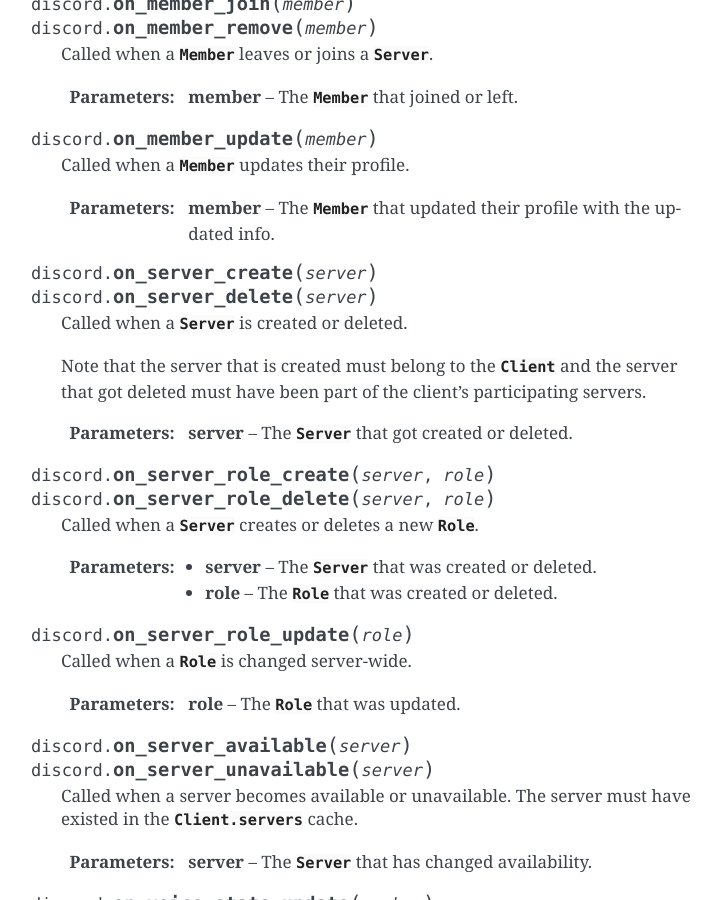
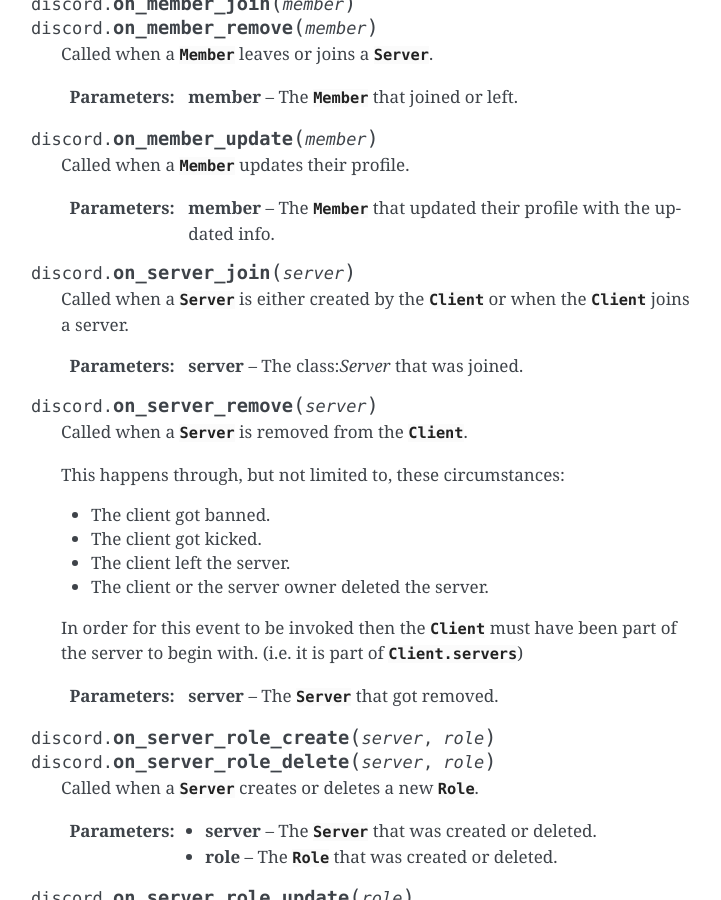
Before and after one commit to Rapptz/discord.py, a Sphinx documentation site: the page built from docs/api.rst, in a window 1280 px wide and 900 px high, scrolled down 3631 px. Shown: the whole window, without its empty margins (389-1110 px from the left). Built offline with Sphinx 7.4.7, drawn with Linux system fonts in a browser that asks for light colours; some of the changed text lies outside the part shown.

Commit message:
Change on_server_create/delete to on_server_join/remove.

```diff
--- a/docs/api.rst
+++ b/docs/api.rst
@@ -188,15 +188,28 @@
 
     :param member: The :class:`Member` that updated their profile with the updated info.
 
-.. function:: on_server_create(server)
-              on_server_delete(server)
+.. function:: on_server_join(server)
 
-    Called when a :class:`Server` is created or deleted.
+    Called when a :class:`Server` is either created by the :class:`Client` or when the
+    :class:`Client` joins a server.
 
-    Note that the server that is created must belong to the :class:`Client` and the server
-    that got deleted must have been part of the client's participating servers.
+    :param server: The class:`Server` that was joined.
 
-    :param server: The :class:`Server` that got created or deleted.
+.. function:: on_server_remove(server)
+
+    Called when a :class:`Server` is removed from the :class:`Client`.
+
+    This happens through, but not limited to, these circumstances:
+
+    - The client got banned.
+    - The client got kicked.
+    - The client left the server.
+    - The client or the server owner deleted the server.
+
+    In order for this event to be invoked then the :class:`Client` must have
+    been part of the server to begin with. (i.e. it is part of :attr:`Client.servers`)
+
+    :param server: The :class:`Server` that got removed.
 
 .. function:: on_server_role_create(server, role)
               on_server_role_delete(server, role)
```
Also changed, not shown: 1 other file.
